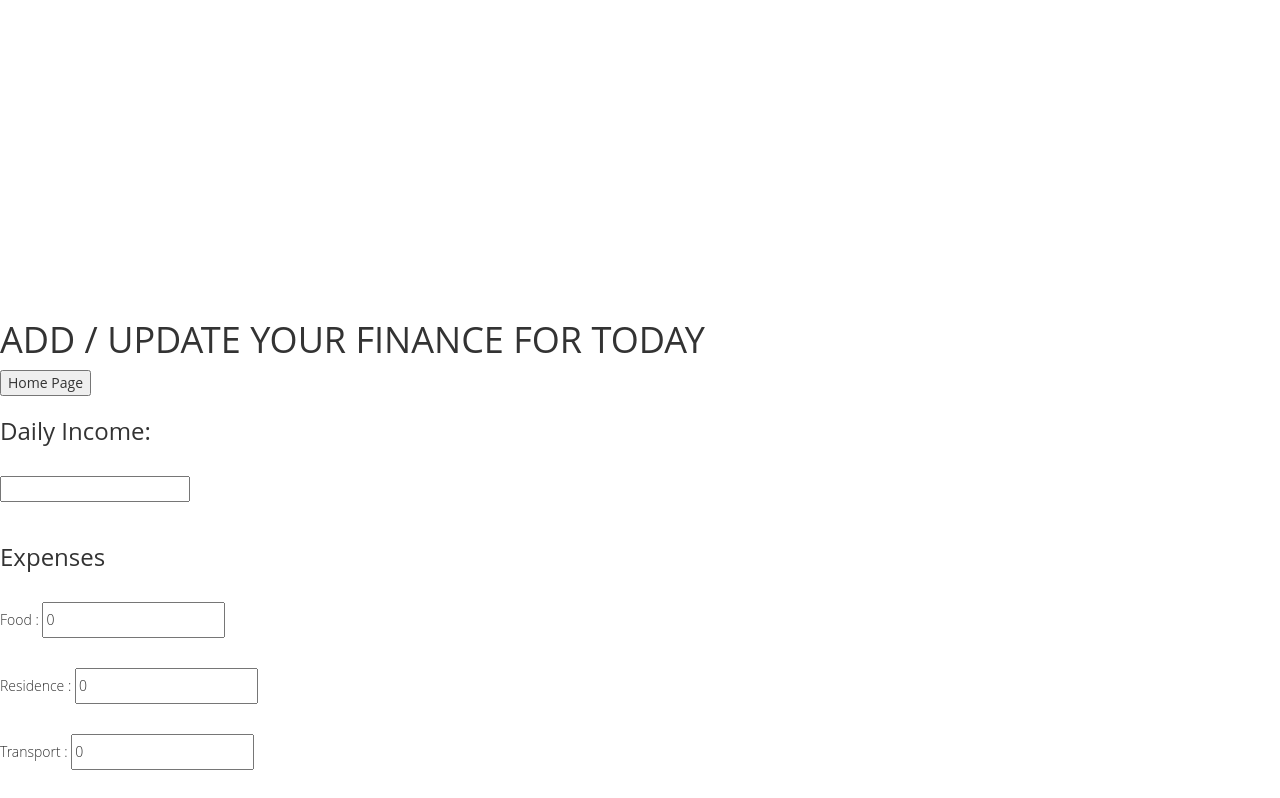
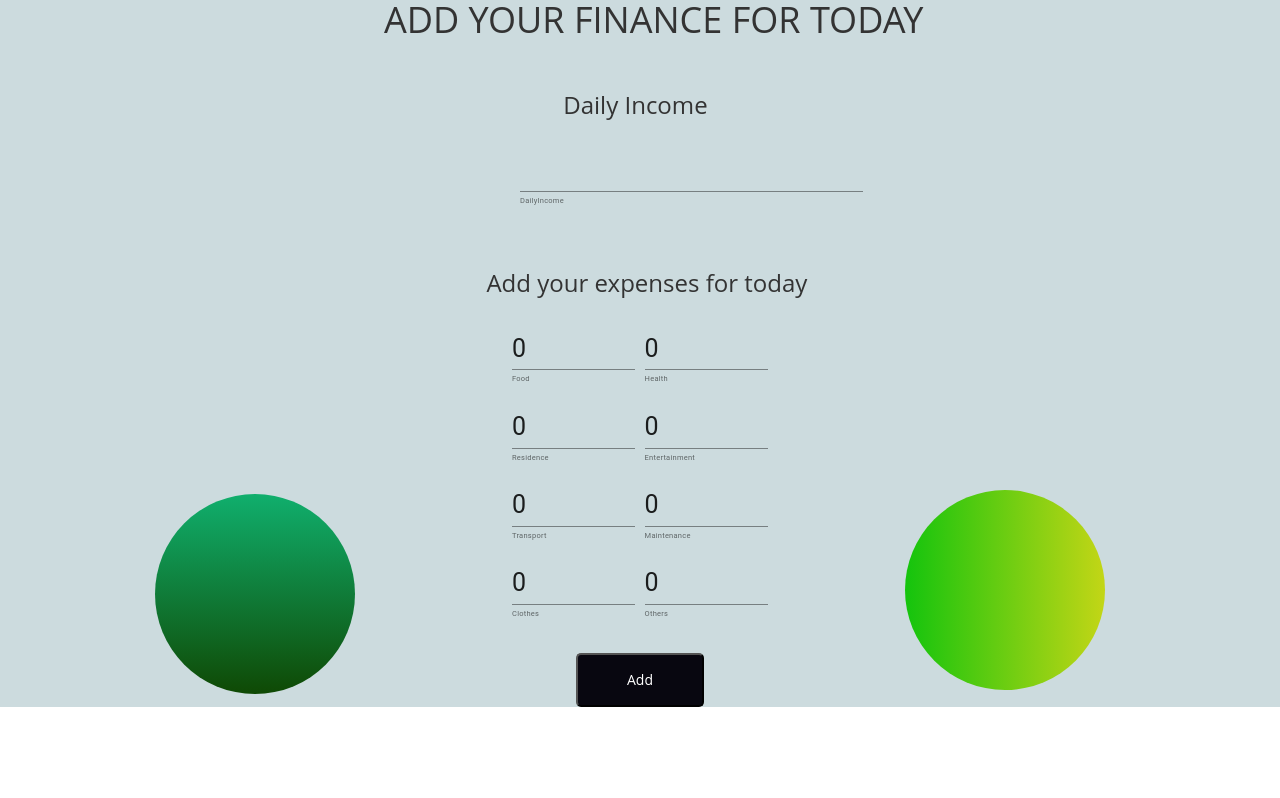
Before and after one commit to RadAbdullah73/Budget-Tracker-Project, a React (Create React App) app in the folder client/: page /add in a window 1280 px wide. Shown: the top 798 px of the page. Built offline with nearby package versions, Linux system fonts and the light colour scheme.

Commit message:
Front End Create Page , Login And Regestration

```diff
--- a/client/package.json
+++ b/client/package.json
@@ -6,7 +6,7 @@
     "@emotion/react": "^11.10.5",
     "@emotion/styled": "^11.10.5",
     "@material-ui/core": "^4.12.4",
-    "@mui/material": "^5.11.2",
+    "@mui/material": "^5.11.3",
     "@reach/router": "^1.3.4",
     "@testing-library/jest-dom": "^5.16.5",
     "@testing-library/react": "^13.4.0",
--- a/client/public/index.html
+++ b/client/public/index.html
@@ -10,6 +10,10 @@
       content="Web site created using create-react-app"
     />
     <link rel="apple-touch-icon" href="%PUBLIC_URL%/logo192.png" />
+    <link rel="preconnect" href="https://fonts.gstatic.com">
+    <link rel="stylesheet" href="https://cdnjs.cloudflare.com/ajax/libs/font-awesome/5.15.4/css/all.min.css">
+    <link href="https://fonts.googleapis.com/css2?family=Poppins:wght@300;500;600&display=swap" rel="stylesheet">
+
     <!--
       manifest.json provides metadata used when your web app is installed on a
       user's mobile device or desktop. See https://developers.google.com/web/fundamentals/web-app-manifest/
--- a/client/src/App.css
+++ b/client/src/App.css
@@ -1,6 +1,5 @@
 .App {
   text-align: center;
-  background-color:pink;
   height: 100vh;
 }
 
--- a/client/src/component/Create.js
+++ b/client/src/component/Create.js
@@ -1,29 +1,48 @@
 
-import React ,{useState} from 'react'
+import React, { useState } from 'react'
 import axios from 'axios';
 import { Link } from '@reach/router';
 import { navigate } from '@reach/router';
+import {TextField } from '@material-ui/core';
+import "./assets/css/styleReg.css"
+import { createTheme, ThemeProvider } from "@mui/material/styles";
+import { grey } from "@mui/material/colors";
+import Grid from "@mui/material/Grid";
+import CssBaseline from "@mui/material/CssBaseline";
+
 
 const Create = (props) => {
-    const [dailyIncome,setDailyIncome]=useState(props.initialDailyIncome)
-    const [expenses,setExpenses]=useState(props.initialExpenses)
-    const [debts,setDebts]=useState(0)
-    const [select , setSelect] = useState(props.initialSelect)
-    const [food,setFood]=useState(0)
-    const [residence,setResidence]=useState(0)
-    const [transport,setTransport]=useState(0)
-    const [clothes,setClothes]=useState(0)
-    const [health,setHealth]=useState(0)
-    const [entertainment,setEntertainment]=useState(0)
-    const [maintenance,setMaintenance]=useState(0)
-    const [other,setOther]=useState(0)
+  const [dailyIncome, setDailyIncome] = useState(props.initialDailyIncome)
+  const [expenses, setExpenses] = useState(props.initialExpenses)
+  const [debts, setDebts] = useState(0)
+  const [select, setSelect] = useState(props.initialSelect)
+  const [food, setFood] = useState(0)
+  const [residence, setResidence] = useState(0)
+  const [transport, setTransport] = useState(0)
+  const [clothes, setClothes] = useState(0)
+  const [health, setHealth] = useState(0)
+  const [entertainment, setEntertainment] = useState(0)
+  const [maintenance, setMaintenance] = useState(0)
+  const [other, setOther] = useState(0)
+
+  const color = grey[50];
+
+  const theme = createTheme({
+    palette: {
+      primary: {
+        main: grey[50],
+      },
+
+    }
+  });
+
 
 
 
   var data = JSON.parse(sessionStorage.getItem('user'))
 
 
-    const handleSubmet=(e)=>{
+  const handleSubmet = (e) => {
     //       var dayClicked = true;
     //       if (dayClicked) {
     //         alert("Error!");
@@ -37,40 +56,55 @@ const Create = (props) => {
     // }, 86400000);
 
     e.preventDefault();
-        var sum=0
+    var sum = 0
     sum = parseInt(food) + parseInt(residence) + parseInt(transport) + parseInt(clothes) + parseInt(health) + parseInt(entertainment) + parseInt(maintenance) + parseInt(other) + parseInt(debts)
-        props.onSubmitProp(dailyIncome , debts , expenses , food , residence , transport , clothes , health , entertainment , maintenance , other ,sum );
+    props.onSubmitProp(dailyIncome, debts, expenses, food, residence, transport, clothes, health, entertainment, maintenance, other, sum);
 
   }
-    const navToHome =() =>{
+  const navToHome = () => {
     navigate("/home/")
   }
 
 
   return (
 
-    <div>
-      <h1>Add / Update your Finance for Today </h1>
-      <button onClick={navToHome}>Home Page</button>
+    <div className='AddingPage'>
+      <div class="background1">
+                <div class="shape1"></div>
+                <div class="shape1"></div>
+            </div>
+      <h1 className='headerAddingPage'>Add your Finance for Today </h1>
+
+
+
       <form onSubmit={handleSubmet}>
         <div>
-            <h3>Daily Income:</h3>
-            <input type="number" value={dailyIncome} onChange={(e)=>setDailyIncome(e.target.value)}></input>
+          <br></br>
+          <h3 className='headingDaily'>Daily Income</h3>
+          <TextField style={{ marginLeft: '520px' }} inputProps={{ style: { fontSize: 25 } }}  helperText="DailyIncome" type="text" value={dailyIncome} onChange={(e) => setDailyIncome(e.target.value)} />
         </div>
         <div>
           <br></br>
-            <h3>Expenses</h3>
-            <p>Food : <input type="number" value={food} onChange={(e)=>setFood(e.target.value)}></input></p>
-            <p>Residence : <input type="number" value={residence} onChange={(e)=>setResidence(e.target.value)}></input></p>
-            <p>Transport : <input type="number" value={transport} onChange={(e)=>setTransport(e.target.value)}></input></p>
-            <p>Clothes : <input type="number" value={clothes} onChange={(e)=>setClothes(e.target.value)}></input></p>
-            <p>Health : <input type="number" value={health} onChange={(e)=>setHealth(e.target.value)}></input></p>
-            <p> Entertainment : <input type="number" value={entertainment} onChange={(e)=>setEntertainment(e.target.value)}></input></p>
-            <p> Maintenance :<input type="number" value={maintenance} onChange={(e)=>setMaintenance(e.target.value)}></input></p>
-            <p> Others : <input type="number" value={other} onChange={(e)=>setOther(e.target.value)}></input></p>
+          <h3 className='headingCreate'>Add your expenses for today</h3>
+          <div style={{ margin: "0 0 0 40%", width: "20%", display: "flex" }}>
+            <Grid>
+              <TextField inputProps={{ style: { fontSize: 25 } }}  helperText="Food" type="text" value={food} onChange={(e) => setFood(e.target.value)} />
+              <TextField inputProps={{ style: { fontSize: 25 } }} helperText="Residence" type="text" value={residence} onChange={(e) => setResidence(e.target.value)} />
+              <TextField inputProps={{ style: { fontSize: 25 } }} helperText="Transport" type="text" value={transport} onChange={(e) => setTransport(e.target.value)} />
+              <TextField inputProps={{ style: { fontSize: 25 } }} helperText="Clothes" type="text" value={clothes} onChange={(e) => setClothes(e.target.value)} />
+            </Grid>
+            <div style={{ width: "40%" }}>
+            </div>
+            <div>
+              <TextField inputProps={{ style: { fontSize: 25 } }} helperText="Health" type="text" value={health} onChange={(e) => setHealth(e.target.value)} />
+              <TextField inputProps={{ style: { fontSize: 25 } }} helperText="Entertainment" type="text" value={entertainment} onChange={(e) => setEntertainment(e.target.value)} />
+              <TextField inputProps={{ style: { fontSize: 25 } }} helperText="Maintenance" type="text" value={maintenance} onChange={(e) => setMaintenance(e.target.value)} />
+              <TextField inputProps={{ style: { fontSize: 25 } }} helperText="Others" type="text" value={other} onChange={(e) => setOther(e.target.value)} />
+            </div>
+          </div>
 
         </div>
-        <button style={{backgroundColor:"blue"}}>Add </button>
+        <button className='BtnAdd'>Add </button>
 
       </form>
       {props.children}
--- a/client/src/component/Home.js
+++ b/client/src/component/Home.js
@@ -102,7 +102,7 @@ const handleSubmit = async (e) =>{
                     </div>
                 </div>
             </div>
-            <section id="our-sec" style={{height : "380px" , paddingTop:'0px'}}>
+            <section id="our-sec" style={{height : "380px" , paddingTop:'0px' , backgroundColor: '#E3F0F3'}}>
                 <div className="container">
                     <div className="row text-center">
                         <div className="col-md-8 col-md-offset-2">
--- a/client/src/component/RegisterForm.js
+++ b/client/src/component/RegisterForm.js
@@ -8,68 +8,60 @@ import {
 } from '@material-ui/core';
 import { navigate } from '@reach/router';
 import useReg from '../hooks/useReg';
+import "./assets/css/styleReg.css"
+
 export default function RegisterForm() {
-    const [firstName,setFirstName]=useState("")
-    const [lastName,setLastName]=useState("")
-    const [email,setEmail]=useState("")
-    const [password,setPassword]=useState("")
-    const [confirmPassword,setConfirmPassword]=useState('')
-    const [salary,setSalary]=useState('')
-const {reg,isLoading,error}=useReg()
-const handleSubmit = async (e) =>{
-    e.preventDefault()
-    console.log(email,password)
-    await reg(firstName,lastName,email,password,confirmPassword,salary)
+    const [firstName, setFirstName] = useState("")
+    const [lastName, setLastName] = useState("")
+    const [email, setEmail] = useState("")
+    const [password, setPassword] = useState("")
+    const [confirmPassword, setConfirmPassword] = useState('')
+    const [salary, setSalary] = useState('')
+    const { reg, isLoading, error } = useReg()
 
-}
-const styles = {
-    paper: {
-        width: "20rem", padding: "1rem"
-    },
-    input: {
-        marginBottom: "1rem"
-    },
-    button: {
-        width: "100%"
+    const handleSubmit = async (e) => {
+        e.preventDefault()
+        console.log(email, password)
+        await reg(firstName, lastName, email, password, confirmPassword, salary)
+
     }
-}
+
     return (
-        <Paper elevation={3} style={styles.paper}>
-            <h2>Login Form</h2>
+        <div className='mann' >
+            <div class="background">
+                <div class="shape"></div>
+                <div class="shape"></div>
+            </div>
+            <form className='formForReg' onSubmit={handleSubmit}>
+                <h2>Registration</h2>
 
-            <form onSubmit={handleSubmit}>
-            <FormControl variant="outlined" style={styles.input}>
-                    <InputLabel >first name</InputLabel>
-                    <OutlinedInput onChange={(e)=> setFirstName(e.target.value)} type="text" value={firstName}/>
-            </FormControl>
-            <FormControl variant="outlined" style={styles.input}>
-                    <InputLabel >last name</InputLabel>
-                    <OutlinedInput onChange={(e)=> setLastName(e.target.value)} type="text" value={lastName}/>
-            </FormControl>
-                <FormControl variant="outlined" style={styles.input}>
-                    <InputLabel >E-mail</InputLabel>
-                    <OutlinedInput onChange={(e)=> setEmail(e.target.value)} type="email" value={email}/>
-                </FormControl>
-                <FormControl variant="outlined" style={styles.input}>
-                    <InputLabel >Password</InputLabel>
-                    <OutlinedInput onChange={(e)=> setPassword(e.target.value)} type="password" value={password}/>
-                </FormControl>
-                <FormControl variant="outlined" style={styles.input} >
-                    <InputLabel >CPassword</InputLabel>
-                    <OutlinedInput onChange={(e)=> setConfirmPassword(e.target.value)} type="password" value={confirmPassword}/>
-                </FormControl>
+                <div className='Dlapel'>
+                <input type="text" placeholder="First Name" id="username" onChange={(e) => setFirstName(e.target.value)} value={firstName} />
+                <input type="text" placeholder="Last Name" id="username" onChange={(e) => setLastName(e.target.value)} value={lastName} />
 
-                <FormControl variant="outlined" style={styles.input}>
-                    <InputLabel >salary</InputLabel>
-                    <OutlinedInput onChange={(e)=> setSalary(e.target.value)}  value={salary}/>
-                </FormControl>
-                <Button type="submit" variant="contained" color="primary" disabled={isLoading}>
+                </div>
+                <div className='Dlapel'>
 
-                    Login
-                </Button>
-                {error && <p>{error}</p>}
+                <input type="email" placeholder="Email" id="username" onChange={(e) => setEmail(e.target.value)} value={email} />
+
+                <input type="text" placeholder="Salary" id="username" onChange={(e) => setSalary(e.target.value)} value={salary} />
+
+
+                </div>
+                <div className='Dlapel'>
+                <input type="password" placeholder="Password" id="username" onChange={(e) => setPassword(e.target.value)} value={password} />
+
+
+
+                <input type="password" placeholder="Confirm Pass" id="username" onChange={(e) => setConfirmPassword(e.target.value)} value={confirmPassword} />
+
+
+                </div>
+
+                <button className='btnReg'>Register</button>
 
             </form>
-        </Paper>
+            {error && <p>{error}</p>}
+        </div>
     )
 }
--- /dev/null
+++ b/client/src/component/assets/css/styleReg.css
@@ -0,0 +1,193 @@
+.mann{
+   background-color: #080710;
+    min-height:750px;
+}
+.background{
+    width: 430px;
+    height: 520px;
+    position: absolute;
+    transform: translate(-50%,-50%);
+    left: 50%;
+    top: 50%;
+}
+.background1{
+    width: 430px;
+    height: 520px;
+    position: absolute;
+    transform: translate(-50%,-50%);
+    left: 50%;
+    top: 50%;
+}
+.background .shape{
+    height: 200px;
+    width: 200px;
+    position: absolute;
+    border-radius: 50%;
+    margin-top: 8%;
+}
+.background1 .shape1{
+    height: 200px;
+    width: 200px;
+    position: absolute;
+    border-radius: 50%;
+    margin-top: 8%;
+}
+
+.shape:first-child{
+    background: linear-gradient(
+        #10af6d,
+        #0f4904
+    );
+    left: -80px;
+    top: -80px;
+}
+.shape1:first-child{
+    background: linear-gradient(
+        #10af6d,
+        #0f4904
+    );
+    left: -270px;
+    top: 320px;
+}
+.Dlapel{
+    display: flex;
+    justify-content: space-between;
+}
+.shape:last-child{
+    background: linear-gradient(
+        to right,
+        #14c40d,
+        #c3d616
+    );
+    right: -30px;
+    bottom: -80px;
+}
+.shape1:last-child{
+    background: linear-gradient(
+        to right,
+        #14c40d,
+        #c3d616
+    );
+    right: -250px;
+    bottom: -30px;
+}
+.formForReg{
+    height: 520px;
+    width: 400px;
+    background-color: rgba(255,255,255,0.13);
+    position: absolute;
+    transform: translate(-50%,-50%);
+    top: 50%;
+    left: 50%;
+    border-radius: 10px;
+    backdrop-filter: blur(10px);
+    border: 2px solid rgba(255,255,255,0.1);
+    box-shadow: 0 0 40px rgba(8,7,16,0.6);
+    padding: 50px 35px;
+}
+.formForReg *{
+    font-family: 'Poppins',sans-serif;
+    color: #06f81a;
+    letter-spacing: 0.5px;
+    outline: none;
+    border: none;
+}
+.formForReg h3{
+    font-size: 32px;
+    font-weight: 500;
+    line-height: 42px;
+    text-align: center;
+}
+
+label{
+    display: block;
+    margin-top: 30px;
+    font-size: 16px;
+    font-weight: 500;
+}
+input{
+    display: block;
+    height: 50px;
+    width: 100%;
+    background-color: rgba(255,255,255,0.07);
+    border-radius: 3px;
+    padding: 0 10px;
+    margin-top: 8px;
+    font-size: 14px;
+    font-weight: 300;
+}
+::placeholder{
+    color: white;
+}
+button{
+    margin-top: 50px;
+    width: 100%;
+    background-color: #157c08;
+    color: #080710;
+    padding: 15px 0;
+    font-size: 18px;
+    font-weight: 600;
+    border-radius: 5px;
+    cursor: pointer;
+}
+.social{
+  margin-top: 30px;
+  display: flex;
+}
+.social div{
+  background: red;
+  width: 150px;
+  border-radius: 3px;
+  padding: 5px 10px 10px 5px;
+  background-color: rgba(255,255,255,0.27);
+  color: #eaf0fb;
+  text-align: center;
+}
+.social div:hover{
+  background-color: rgba(255,255,255,0.47);
+}
+.social .fb{
+  margin-left: 25px;
+}
+.social i{
+  margin-right: 4px;
+}
+#username{
+    margin: 3%;
+}
+.BtnAdd{
+    width: 10%;
+    margin-left: 45%;
+    margin-top: 1%;
+  background-color: #080710;
+  color: white;
+}
+.headingCreate{
+    margin-left: 38%;
+
+}
+.dailyInput{
+    width: 20%;
+    margin-left: 39.5%;
+}
+
+.headingDaily{
+    margin-left: 44%;
+}
+.headerAddingPage{
+    margin-left: 30%;
+    margin-top: 0px;
+
+}
+.AddingPage{
+background-color: #CCDBDE;
+
+}
+.BtnHome{
+    width: 10%;
+    margin-top: 1%;
+  background-color: #080710;
+  color: white;
+    margin-left: 44%;
+
+}
--- a/client/src/hooks/useReg.js
+++ b/client/src/hooks/useReg.js
@@ -21,8 +21,9 @@ const useReg = () => {
             setError(json.error)
         }
         if(response.ok){
-            localStorage.setItem('user',JSON.stringify(json))
-            navigate("/login")
+            sessionStorage.setItem('user',JSON.stringify(json))
+            var data = JSON.parse(sessionStorage.getItem('user'))
+            navigate("/home")
 
         }
     }
--- a/client/src/views/Adding.js
+++ b/client/src/views/Adding.js
@@ -13,7 +13,7 @@ const Adding = () => {
     const handle=(dailyIncome , debts , expenses , food , residence , transport , clothes , health , entertainment , maintenance , other ,sum )=>{
         axios.post('http://localhost:8000/api/Budget/new/'+data.user._id ,{'expenses.food': food   , 'expenses.residence' : residence , 'expenses.transport' : transport , 'expenses.clothes' : clothes , 'expenses.health' : health , 'expenses.entertainment' : entertainment ,  'expenses.maintenance' : maintenance , 'expenses.other' : other , 'dailyIncome':dailyIncome , 'expenses.debts':debts , 'sum' : sum} )
                .then(res=> console.log(res))
-               navigate("/home/")
+               navigate("/home")
                .catch(err=>{console.log(err)
                 const errorResponse = err.response.data.errors; // Get the errors from err.response.data
                 const errorArr = []; // Define a temp error array to push the messages in
```
Also changed, not shown: 1 other file (tests, documents, lock files or other folders). Lines whose indentation alone changed are shown as unchanged.
